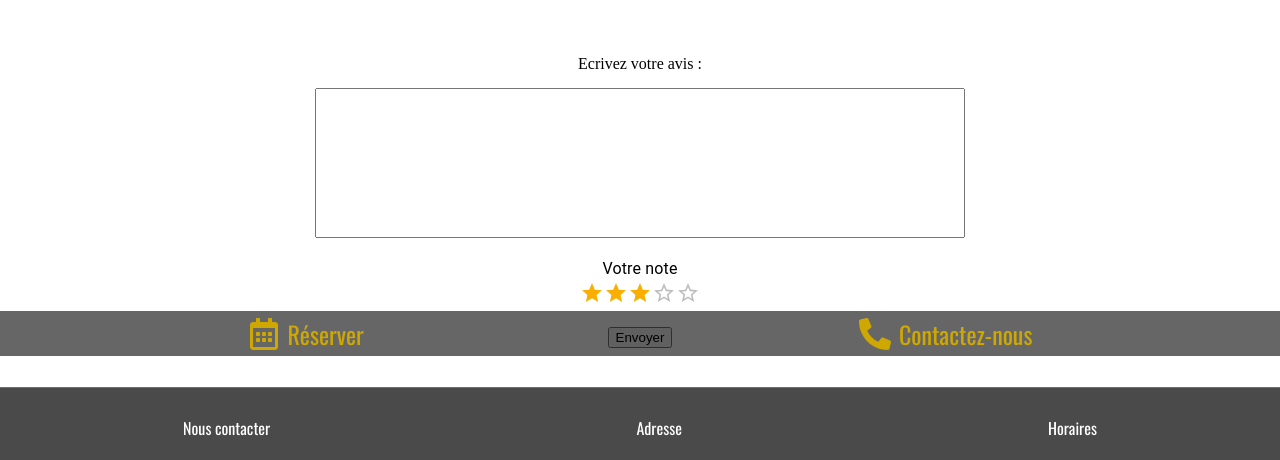
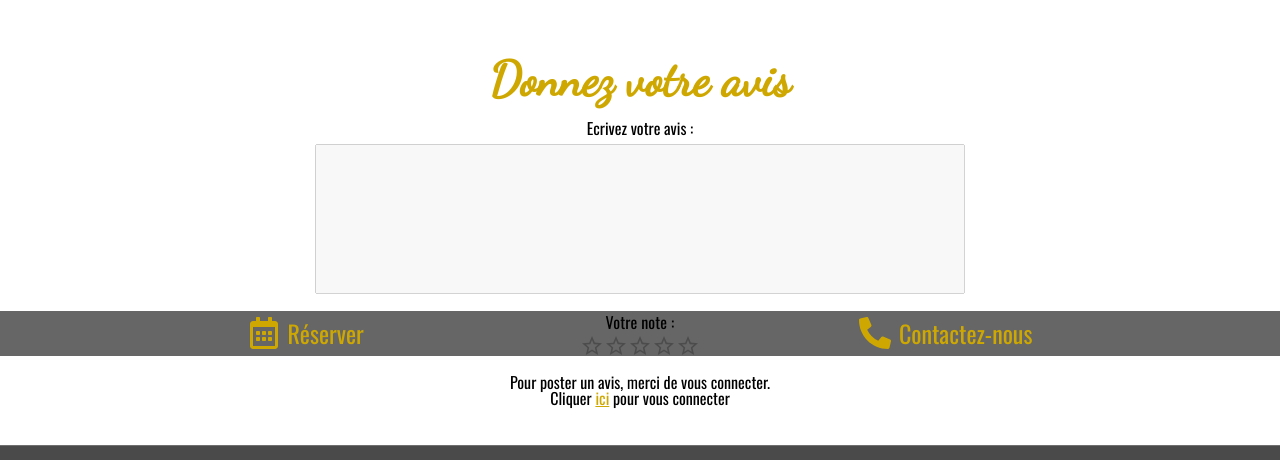
Before and after one commit to FelixPicot1989/O-resto-front, a React (Vite) app: page /avis in a window 1280 px wide. Shown: the part 444-904 px from the top of the page. Built offline with nearby package versions, Linux system fonts and the light colour scheme; no server answers.

Commit message:
Management of ReviewPage display when the user is not logged in, and fix of certain styles in various components

```diff
--- a/src/ReviewPage/ReviewPage.scss
+++ b/src/ReviewPage/ReviewPage.scss
@@ -1,65 +1,2 @@
-.ReviewPage {
-  .ReviewForm {
-    width: 80%;
-    margin: 3% auto;
-    form {
-      display: flex;
-      flex-direction: column;
-      justify-content: center;
-      align-items: center;
-
-      .comment-review-label {
-        display: flex;
-        flex-direction: column;
-        width: 95%;
-
-        span {
-          align-self: center;
-          margin-bottom: 1rem;
-        }
-
-        textarea {
-          resize: none;
-          width: 100%;
-          height: 150px;
-          padding: 0.5rem;
-          margin: 0 auto;
-
-          @media (min-width: 768px) {
-            width: 570px;
-          }
-
-          @media (min-width: 1024px) {
-            width: 650px;
-          }
-        }
-      }
-
-      .rate {
-        display: flex;
-        flex-direction: column;
-        align-items: center;
-        margin: 1rem 0;
-      }
-
-      .LoginMessage {
-        text-align: center;
-        width: 50%;
-        margin: 1rem auto;
-        //display: none;
-      }
-
-      legend {
-        margin-top: 2.5%;
-      }
-
-      span {
-        margin: 0 0 4%;
-      }
-
-      button {
-        //display: none;
-      }
-    }
-  }
-}
+// .ReviewPage {
+// }
--- a/src/components/Navbar/AuthForm/AuthForm.jsx
+++ b/src/components/AuthForm/AuthForm.jsx
@@ -92,35 +92,36 @@ function AuthForm({ showLoginForm, toggleLoginForm }) {
           firstName,
           lastName,
         });
+        console.log(response.data);
+        if (response.status === 200) {
+          setSuccess(`Vous êtes bien ${isSignUp ? 'inscrit' : 'connecté'}`);
+          toggleLoginForm();
+          resetForm();
+        } else {
+          setError("Une erreur s'est produite");
+        }
       } else {
         response = await axios.post('/api/login', {
           email,
           password,
         });
       }
-
-      setLoading(false);
-      toggleLoginForm();
-      setSuccess(`Vous êtes bien ${isSignUp ? 'inscrit' : 'connecté'}`);
-      setTimeout(() => {
-        setSuccess(false);
-      }, 3000);
-      console.log(response.data);
     } catch (err) {
-      setLoading(false);
       setError("Une erreur s'est produite");
-      setTimeout(() => {
-        setError(false);
-      }, 3000);
       console.error(err);
     }
 
-    resetForm();
+    setLoading(false);
+    // On set à null success et error à la fin du submit
+    setTimeout(() => {
+      setSuccess(null);
+      setError(null);
+    }, 3000);
   };
 
   return (
     <>
-      <div className={` ${showLoginForm ? 'LoginForm' : 'LoginForm-close'}`}>
+      <div className={` ${showLoginForm ? 'AuthForm' : 'AuthForm-close'}`}>
         <div className="container">
           <label
             htmlFor="show"
--- a/src/components/Navbar/AuthForm/AuthForm.scss
+++ b/src/components/AuthForm/AuthForm.scss
@@ -1,13 +1,16 @@
-@use '../../../styles/vars.scss';
+@use '../../styles/vars.scss';
 
-.LoginForm-close {
+.AuthForm-close {
   display: none;
 }
 
-.LoginForm {
+.AuthForm {
+  color: vars.$gold;
+  font-family: vars.$texte-police;
   display: flex;
   position: fixed;
   top: 0;
+  left: 0;
   align-items: center;
   justify-content: center;
   height: 100vh;
--- a/src/components/CarouselReview/CarouselReview.scss
+++ b/src/components/CarouselReview/CarouselReview.scss
@@ -10,7 +10,7 @@
   padding: 20px 0;
 
   .title {
-    font-size: 3rem;
+    font-size: vars.$titre-size;
     font-family: vars.$titre-police;
     font-weight: bold;
     margin-bottom: 2rem;
--- a/src/components/ContactForm/ContactForm.jsx
+++ b/src/components/ContactForm/ContactForm.jsx
@@ -63,20 +63,18 @@ function ContactForm() {
       emailjs.sendForm(serviceId, templateId, form.current, publicKey).then(
         () => {
           setSuccess('Message bien envoyé');
-          setTimeout(() => {
-            setSuccess(false);
-          }, 3000);
-          setLoading(false);
           resetForm();
         },
         () => {
           setError("Une erreur c'est produite");
-          setTimeout(() => {
-            setError(false);
-          }, 3000);
         }
       );
     }
+    setLoading(false);
+    setTimeout(() => {
+      setSuccess(null);
+      setError(null);
+    }, 3000);
   };
 
   return (
--- a/src/components/ReviewForm/ReviewForm.jsx
+++ b/src/components/ReviewForm/ReviewForm.jsx
@@ -1,46 +1,90 @@
+/* eslint-disable jsx-a11y/no-noninteractive-element-interactions */
 import React, { useState } from 'react';
 import { Rating, Typography } from '@mui/material';
+import axios from 'axios';
+
+import './ReviewForm.scss';
+import AuthForm from '../AuthForm/AuthForm';
 
 function ReviewForm() {
   // Les variables pour stocker l'avis et la note
   const [reviewComment, setReviewComment] = useState('');
-  const [ratingValue, setRatingValue] = useState(3);
+  const [ratingValue, setRatingValue] = useState(null);
   const [loading, setLoading] = useState(false);
-  // code temporaire à gerer avec le localStorage
-  const [userLogged, setUserLogged] = useState(true);
+  const [showLoginForm, setShowLoginForm] = useState(false);
+  const [success, setSuccess] = useState(null);
+  const [error, setError] = useState(null);
+  //! code temporaire à gerer avec le localStorage
+  const [userLogged, setUserLogged] = useState(false);
+
+  function toggleLoginForm() {
+    setShowLoginForm(!showLoginForm);
+  }
+
+  const handleSubmit = async (e) => {
+    e.preventDefault();
+    setLoading(true);
+
+    const trimmedReviewComment = reviewComment.trim();
+
+    if (!trimmedReviewComment) {
+      setError("Le commentaire de l'avis est vide");
+      setLoading(false);
+      return;
+    }
+
+    if (ratingValue === null) {
+      setError('Veuillez donner une note');
+      setLoading(false);
+      return;
+    }
+
+    try {
+      const response = await axios.post('/api/signup', {
+        //! penser à recuperer le user name quand le user est connecté
+        firstname,
+        lastName,
+        comment: trimmedReviewComment,
+        rating: ratingValue,
+      });
+
+      if (response.status === 200) {
+        setSuccess('Votre avis a bien été envoyé. Merci pour votre retour.');
+        setReviewComment('');
+        setRatingValue(null);
+      } else {
+        setError("Une erreur est survenue lors de l'envoi de l'avis.");
+      }
+    } catch (err) {
+      console.error(err);
+    }
+    setLoading(false);
+
+    setTimeout(() => {
+      setSuccess(null);
+      setError(null);
+    }, 3000);
+  };
+
   return (
+    <>
       <div className="ReviewForm">
-      <form
-        onSubmit={(e) => {
-          // On empêche le rechargement de la page et on vérifie que l'avis n'est pas vide avant de faire quoi que ce soit
-          e.preventDefault();
-
-          // il faudra penser a le metter en false si le submit = succes
-          setLoading(true);
-          if (reviewComment !== '') {
-            // Il faudra envoyer ces valeurs en post plutôt que de les log
-            console.log(reviewComment, ratingValue);
-          } else {
-            alert('review vide !');
-          }
-          // On vide le texte d'avis et on remet la note par défaut pour éviter de pouvoir spammer l'envoi d'avis
-          setReviewComment('');
-          setRatingValue(3);
-        }}
-      >
+        <h3 className="title">Donnez votre avis</h3>
+        <form onSubmit={handleSubmit}>
           <label className="comment-review-label" htmlFor="comment-review">
             <span>Ecrivez votre avis :</span>
             <textarea
               name="comment-review"
               id="comment-review"
               value={reviewComment}
+              disabled={!userLogged}
               onChange={(e) => {
                 setReviewComment(e.target.value);
               }}
             />
           </label>
           <div className="rate">
-          <Typography component="legend">Votre note</Typography>
+            <Typography component="legend">Votre note :</Typography>
             <Rating
               name="give-rating"
               id="rating"
@@ -52,14 +96,21 @@ function ReviewForm() {
             />
           </div>
           {userLogged ? (
-          <button type="submit">{loading ? 'Envoie en cours...' : 'Envoyer'}</button>
+            <button className="btn-login" type="submit">
+              {loading ? 'Envoie en cours...' : 'Envoyer'}
+            </button>
           ) : (
-          <div className="LoginMessage">
-            <p>Pour poster un avis, merci de vous connecter.</p>
-          </div>
+            <p className="login-message">
+              Pour poster un avis, merci de vous connecter. <br /> Cliquer <em onClick={toggleLoginForm}>ici</em> pour
+              vous connecter
+            </p>
           )}
         </form>
+        {success && <div>{success}</div>}
+        {error && <div>{error}</div>}
       </div>
+      <AuthForm showLoginForm={showLoginForm} toggleLoginForm={() => toggleLoginForm()} />
+    </>
   );
 }
 
--- a/src/components/ReviewForm/ReviewForm.scss
+++ b/src/components/ReviewForm/ReviewForm.scss
@@ -1,6 +1,19 @@
+@use '../../styles/vars.scss';
+
 .ReviewForm {
   width: 80%;
   margin: 3% auto;
+  font-family: vars.$texte-police;
+
+  .title {
+    font-size: vars.$titre-size;
+    font-family: vars.$titre-police;
+    font-weight: vars.$titre-weight;
+    color: vars.$gold;
+    text-align: center;
+    margin-bottom: 1rem;
+  }
+
   form {
     display: flex;
     flex-direction: column;
@@ -14,7 +27,7 @@
 
       span {
         align-self: center;
-        margin-bottom: 1rem;
+        margin-bottom: 0.5rem;
       }
 
       textarea {
@@ -39,21 +52,45 @@
       flex-direction: column;
       align-items: center;
       margin: 1rem 0;
+
+      legend {
+        font-family: vars.$texte-police;
+      }
     }
 
-    .LoginMessage {
+    .btn-login {
+      border-radius: 5px;
+      font-size: 0.9rem;
+      width: 100px;
+      padding: 6px 12px;
+      background-color: vars.$gold;
+      color: vars.$black-color;
+      font-size: 1rem;
+      font-weight: bold;
+      text-decoration: none;
+      border: none;
+      border-radius: 4px;
+      // font-family: vars.$texte-police;
+      transition: background-color 0.3s ease-in-out, color 0.3s ease-in-out;
+
+      &:hover {
+        background-color: vars.$black-color;
+        color: vars.$gold;
+      }
+    }
+
+    .login-message {
       text-align: center;
       width: 50%;
-      margin: 1rem auto;
-      //display: none;
-    }
 
-    legend {
-      margin-top: 2.5%;
-    }
+      em {
+        text-decoration: underline;
+        color: vars.$gold;
 
-    span {
-      margin: 0 0 4%;
+        &:hover {
+          cursor: pointer;
+        }
+      }
     }
   }
 }
--- a/src/styles/vars.scss
+++ b/src/styles/vars.scss
@@ -11,6 +11,8 @@ $white-color: #fff;
 $black-color-transp: rgba(0, 0, 0, 0.6);
 
 $titre-police: 'Dancing Script', cursive;
+$titre-size: 3rem;
+$titre-weight: 700;
 // ou :
 // $titre-police: 'Caveat';
 $texte-police: 'Oswald', sans-serif;
```
Also changed, not shown: src/components/Navbar/Navbar.jsx (+5 -3 lines). Lines whose indentation alone changed are shown as unchanged.
